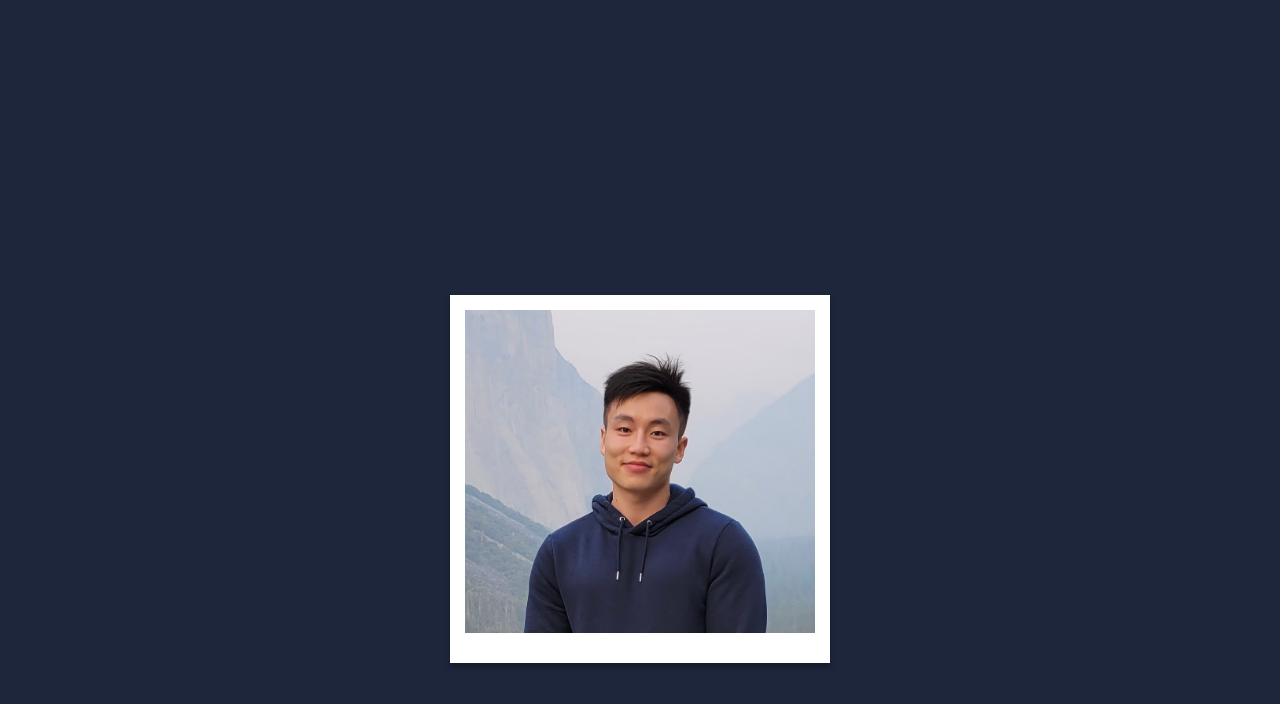
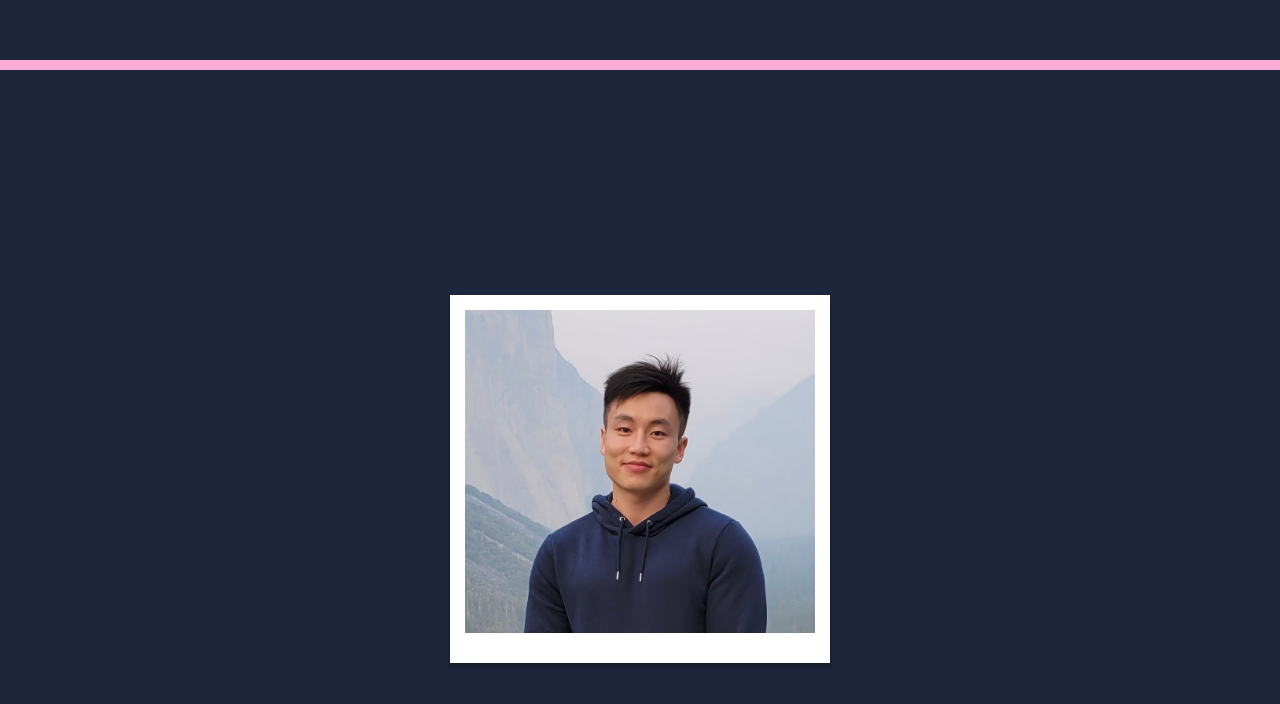
Before and after one commit to sitjohnny/PersonalPortfolio, a React (Create React App) app: page / in a window 1280 px wide. Shown: the part 730-1434 px from the top of the page. Built offline with nearby package versions, Linux system fonts and the light colour scheme.

Commit message:
refactor, feat: changed secondary color, added scroll progress bar, profile pic wip

```diff
--- a/src/App.js
+++ b/src/App.js
@@ -1,27 +1,28 @@
+import './styles/styles.css';
 import Navbar from './shared/Navbar/components';
 import Landing from './pages/Landing';
 import About from './pages/About';
 import Projects from './pages/Projects';
 import Contact from './pages/Contact';
-// import { motion, useScroll, useSpring } from 'framer-motion';
+import { motion, useScroll, useSpring } from 'framer-motion';
 
 function App() {
-    // const { scrollYProgress } = useScroll();
-    // const scaleX = useSpring(scrollYProgress, {
-    //     stiffness: 100,
-    //     damping: 30,
-    //     restDelta: 0.001,
-    // });
+    const { scrollYProgress } = useScroll();
+    const scaleX = useSpring(scrollYProgress, {
+        stiffness: 100,
+        damping: 30,
+        restDelta: 0.001,
+    });
 
     return (
-        <>
-            {/* <motion.div className="progress-bar" style={{ scaleX }} /> */}
+        <motion.div>
             <Navbar />
             <Landing />
             <About />
             <Projects />
             <Contact />
-        </>
+            <motion.div className="progress-bar" style={{ scaleX }} />
+        </motion.div>
     );
 }
 
--- a/src/pages/About/index.js
+++ b/src/pages/About/index.js
@@ -1,11 +1,16 @@
 import { styles } from './css/styles';
 import ProfilePic from './profilePicture';
 import Box from '@mui/material/Box';
+import { motion, useScroll } from 'framer-motion';
 
 export default function About() {
+    const { scrollYProgress } = useScroll();
+
     return (
         <Box sx={styles.boxContainer}>
-            <ProfilePic />
+            <motion.div style={{ scaleX: scrollYProgress }}>
+                <ProfilePic />
+            </motion.div>
         </Box>
     );
 }
--- a/src/pages/About/profilePicture.js
+++ b/src/pages/About/profilePicture.js
@@ -1,13 +1,22 @@
 /* eslint-disable jsx-a11y/anchor-is-valid */
 import './css/styles.css';
 import profilePic from '../../static/pfp.jpg';
+import { motion } from 'framer-motion';
 
 export default function ProfilePic() {
     return (
-        <div className="polaroid">
-            <a>
-                <img src={profilePic} alt="Johnny Profile Pic" />
-            </a>
-        </div>
+        <motion.div initial="hidden" viewport={{ once: true }}>
+            <motion.div
+                className="polaroid"
+                whileInView={{
+                    opacity: 1,
+                    delay: 1,
+                }}
+            >
+                <a>
+                    <img src={profilePic} alt="Johnny Profile Pic" />
+                </a>
+            </motion.div>
+        </motion.div>
     );
 }
--- /dev/null
+++ b/src/styles/styles.css
@@ -0,0 +1,9 @@
+.progress-bar {
+    position: fixed;
+    bottom: 0;
+    left: 0;
+    right: 0;
+    height: 10px;
+    background: #FFADD8;
+    transform-origin: 0%;
+}
--- a/src/styles/theme.js
+++ b/src/styles/theme.js
@@ -6,7 +6,7 @@ let theme = createTheme({
             main: '#5F85DB',
         },
         secondary: {
-            main: '#90B8F8',
+            main: '#FFADD8',
         },
         background: {
             default: '#1D263B',
```
